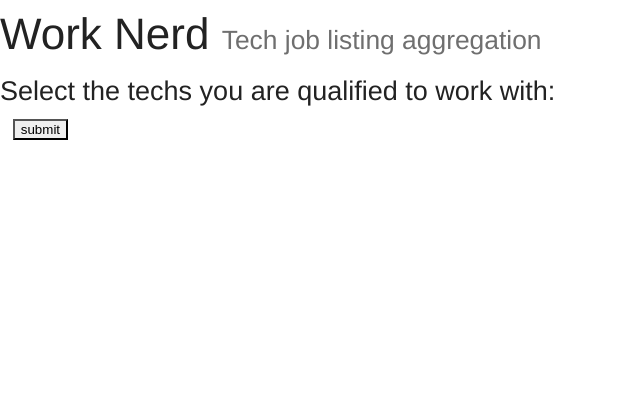
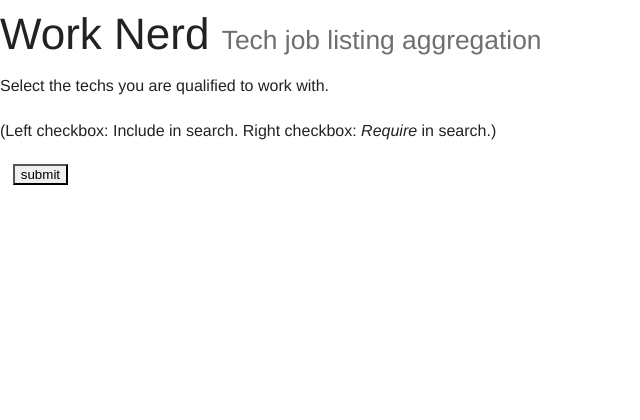
Before and after one commit to rabdill/worknerd, a PHP site: page / in a window 1280 px wide. Shown: the top 420 px of the page, without its empty margins (0-640 px from the left). Run offline with PHP 8.4, Linux system fonts and the light colour scheme; data that the repository does not hold is empty.

Commit message:
Added instructions

```diff
--- a/index.php
+++ b/index.php
@@ -14,7 +14,8 @@ $data=mysql_select_db("results"); ?>
 <body>
 <div style="position: sticky;">
     <h1>Work Nerd <small>Tech job listing aggregation</small></h1>
-    <h3>Select the techs you are qualified to work with:</h3>
+    <p>Select the techs you are qualified to work with.
+    <p>(Left checkbox: Include in search. Right checkbox: <em>Require</em> in search.)
     <form action="results.php" method="GET">
         <div class="row" style="margin-left: 1%;">
 	        <input type="submit" value="submit" style="position: fixed;">
```
